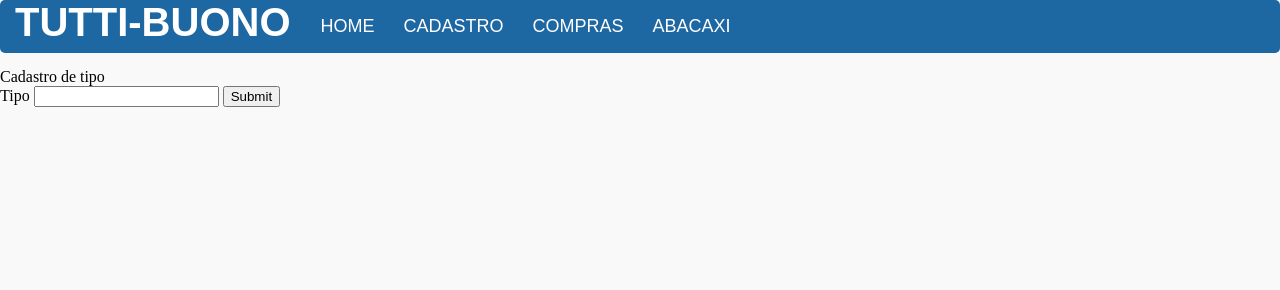
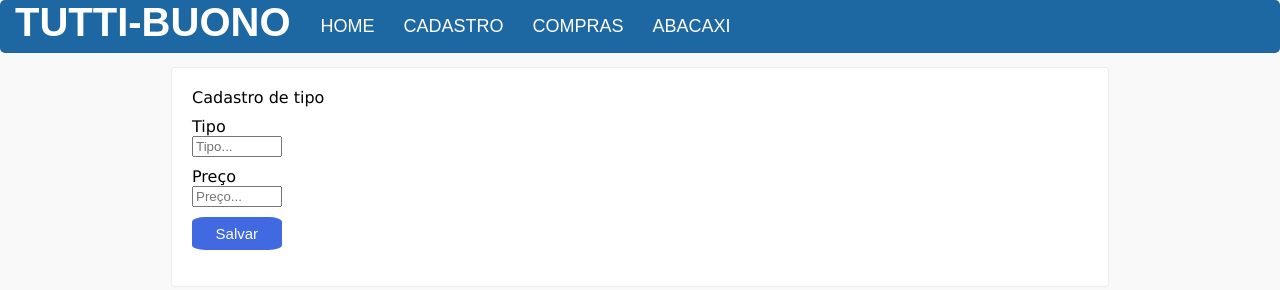
Before and after one commit to caiodesign/projetoTuttiBuono, a website: page app/index.html in a window 1280 px wide. Drawn offline with nearby package versions, Linux system fonts and the light colour scheme; files that its build step writes are made by us from their sources.

Commit message:
coisinhas

```diff
--- /dev/null
+++ b/app/assets/scss/partials/_form.scss
@@ -0,0 +1,26 @@
+.form {
+    width: 50%;
+    display: flex;
+    flex-direction: column;
+    font-family: Verdana, Geneva, Tahoma, sans-serif;
+
+    input[type="submit"] {
+        margin-top: 10px;
+        padding: 8px;
+        background-color: royalblue;
+        color: white;
+        font-size: 15px;
+        border-radius: 15%;
+        border: 0;
+    }
+    label {
+        margin-top: 10px;
+    }
+    input {
+        width: 20%;
+        transition: width 1s;
+    }
+    input:focus {
+        width: 80%;
+    }
+}
--- a/app/assets/scss/style.scss
+++ b/app/assets/scss/style.scss
@@ -1,4 +1,5 @@
 //@import "components/*";
 @import "partials/header";
+@import "partials/form";
 //@import "utils/*";
 //@import "views/*";
--- a/app/index.html
+++ b/app/index.html
@@ -24,8 +24,12 @@
     <header ui-view="header">
     </header>
 
-    <main ui-view="main">
-    </main>
+
+    <div class="container">
+        <main ui-view="main">
+        </main>
+    </div>
+
 
     <footer ui-view="footer">
     </footer>
--- a/app/views/components/cadastro.html
+++ b/app/views/components/cadastro.html
@@ -1,6 +1,8 @@
 <form class="form">
     <div class="form-title">Cadastro de tipo</div>
     <label> Tipo </label>
-    <input type="">
-    <input type="submit">
-</form>
+    <input type="text" placeholder="Tipo...">
+    <label> Preço </label>
+    <input type="text" placeholder="Preço...">
+
+    <input type="submit" value="Salvar">
```
Also changed, not shown: dist/assets/css/style.css, dist/assets/js/main.js (deleted), dist/index.html, dist/views/components/cadastro.html.
